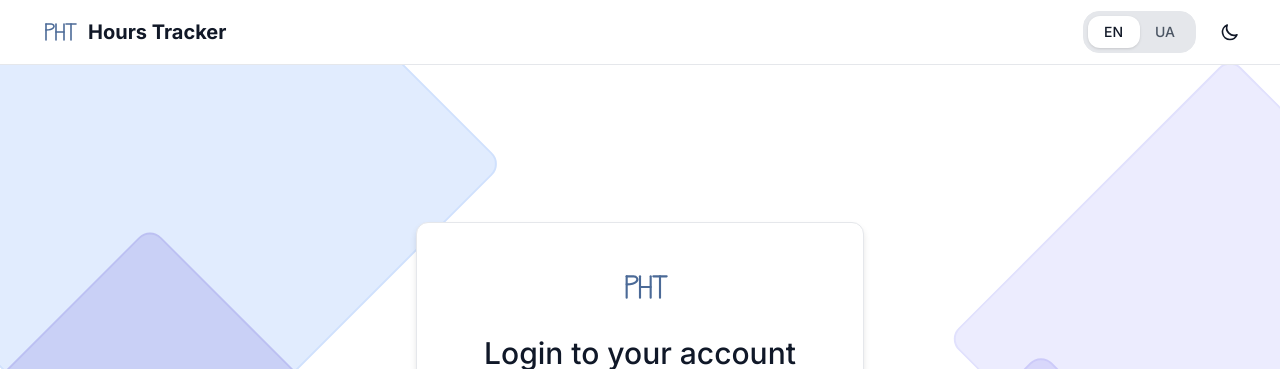
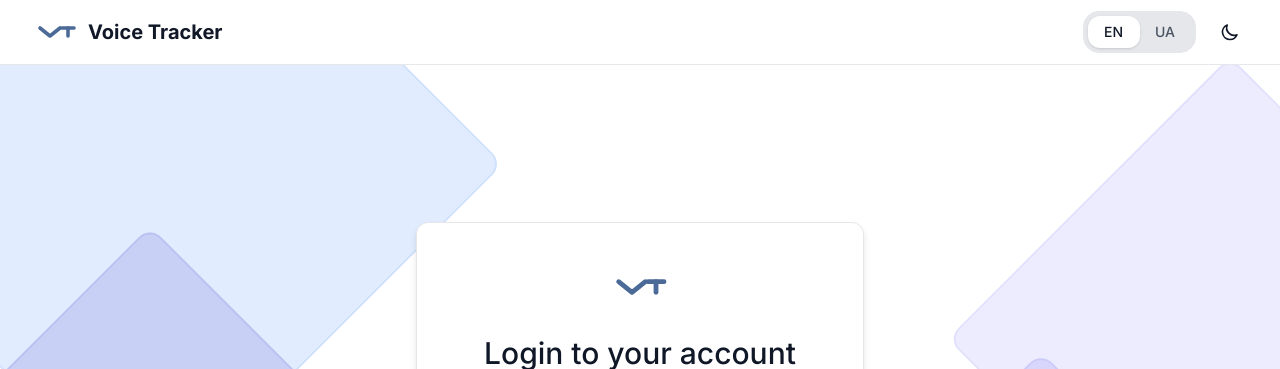
Before and after one commit to trynkobinariks/time-management, a Next.js app: page /auth/login in a window 1280 px wide. Shown: the top 369 px of the page. Built offline with nearby package versions, Linux system fonts and the light colour scheme; no server answers.

Commit message:
fixed logo

```diff
--- a/src/components/Logo.tsx
+++ b/src/components/Logo.tsx
@@ -23,20 +23,14 @@ export default function Logo({ className = '', size = 'md' }: LogoProps) {
       xmlns="http://www.w3.org/2000/svg"
       className={className}
     >
-      {/* The letters P, H, and T */}
-      <g stroke="#4B6A97" strokeWidth="3" strokeLinecap="round" strokeLinejoin="round">
-        {/* P */}
-        <path d="M35 40V80" stroke="#4B6A97" strokeWidth="4" />
-        <path d="M35 40H48C53 40 58 45 53 50C48 55 35 55 35 55" stroke="#4B6A97" strokeWidth="4" />
+      {/* The letters V and T - wide, not tall */}
+      <g stroke="#4B6A97" strokeWidth="6" strokeLinecap="round" strokeLinejoin="round">
+        {/* V - wide version */}
+        <path d="M20 50L45 70L70 50" stroke="#4B6A97" strokeWidth="9" strokeLinecap="round" />
 
-        {/* H */}
-        <path d="M60 40V80" stroke="#4B6A97" strokeWidth="4" />
-        <path d="M60 60H80" stroke="#4B6A97" strokeWidth="4" />
-        <path d="M80 40V80" stroke="#4B6A97" strokeWidth="4" />
-
-        {/* T */}
-        <path d="M85 40H110" stroke="#4B6A97" strokeWidth="4" />
-        <path d="M97.5 40V80" stroke="#4B6A97" strokeWidth="4" />
+        {/* T - wide version */}
+        <path d="M75 50H105" stroke="#4B6A97" strokeWidth="9" strokeLinecap="round" />
+        <path d="M90 50V70" stroke="#4B6A97" strokeWidth="9" strokeLinecap="round" />
       </g>
     </svg>
   );
--- a/src/i18n/locales/en/common.json
+++ b/src/i18n/locales/en/common.json
@@ -1,6 +1,6 @@
 {
   "header": {
-    "appName": "Hours Tracker",
+    "appName": "Voice Tracker",
     "nav": {
       "dashboard": "Dashboard",
       "projects": "Projects",
--- a/src/i18n/locales/uk/common.json
+++ b/src/i18n/locales/uk/common.json
@@ -1,6 +1,6 @@
 {
   "header": {
-    "appName": "Годинник",
+    "appName": "Голосовий трекер",
     "nav": {
       "dashboard": "Головна",
       "projects": "Проєкти",
```
